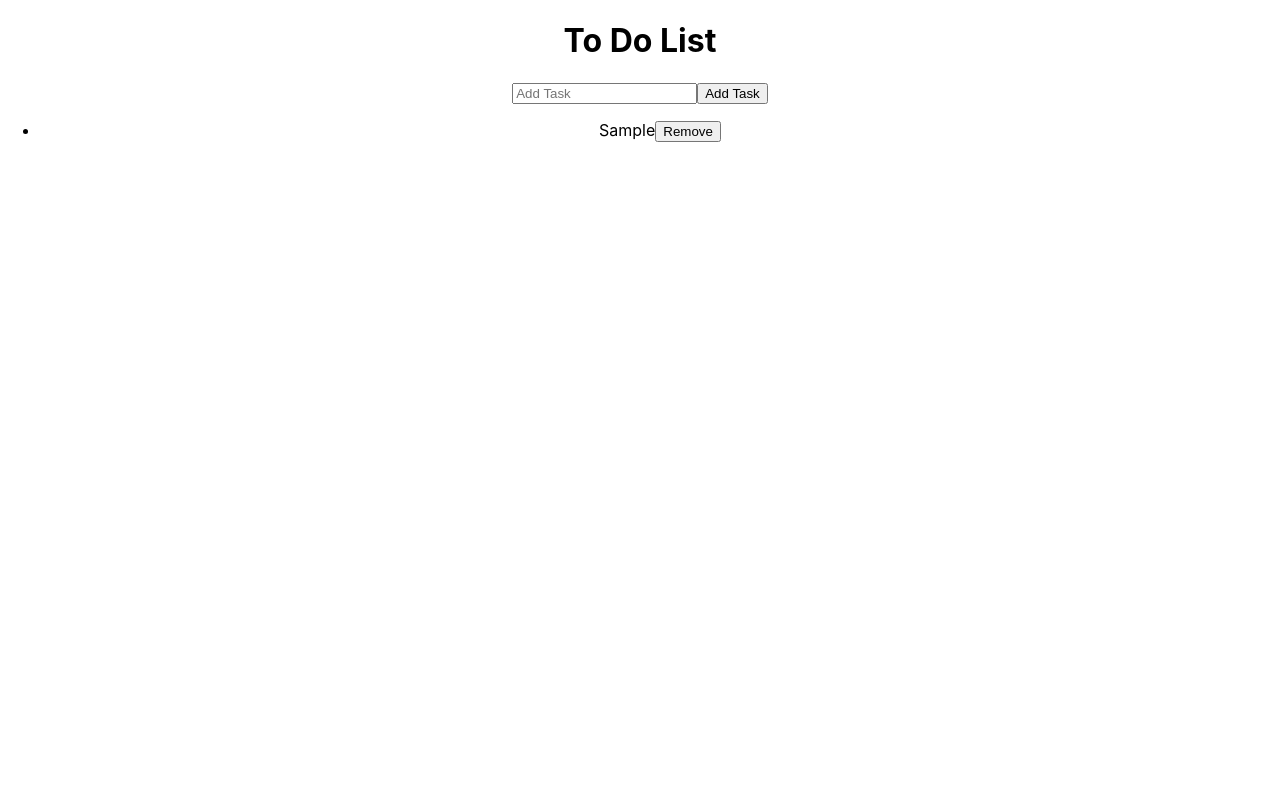
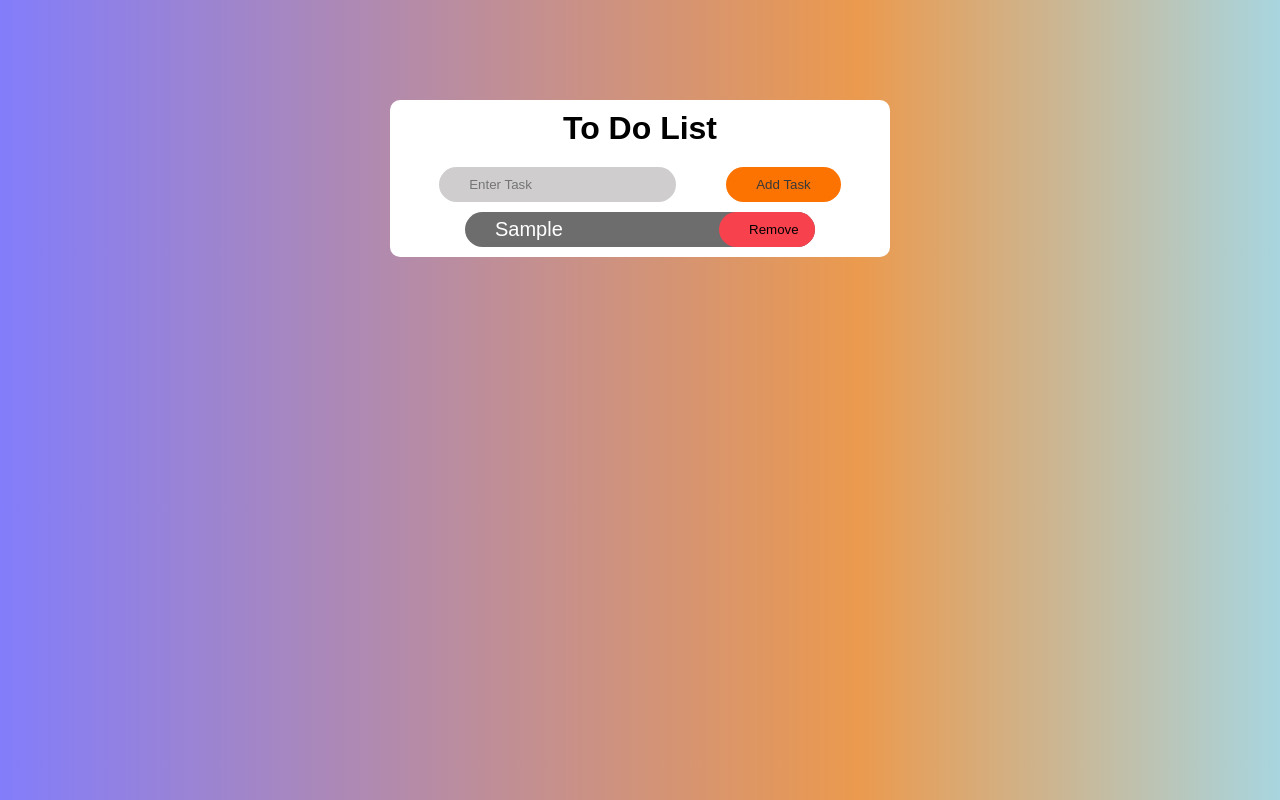
Before and after one commit to MangeshJadhavX/ToDoList_React, a React (Create React App) app: page / in a window 1280 px wide. Both pictures are taken after typing "Sample" into the empty fields and a click on the button "Add Task". Built offline with nearby package versions, Linux system fonts and the light colour scheme.

Commit message:
we added css and complete our to-do-app

```diff
--- a/src/App.css
+++ b/src/App.css
@@ -1,3 +1,105 @@
 .App {
   text-align: center;
 }
+
+
+
+
+
+*{
+  margin: 0;
+  padding: 0;
+  box-sizing: border-box;
+}
+
+html , body {
+  background: rgb(133, 133, 134);
+  background: linear-gradient(90deg, rgb(131, 125, 251) 0%, rgb(235, 154, 78) 67%, rgb(168, 213, 223) 100%);
+}
+
+
+
+.to_do_list{
+   width: 100vw;
+   height: 100vh;
+   display: flex;
+   flex-direction: column;
+   align-items: center;
+   font-family: sans-serif;
+
+}
+
+.container{
+  margin-top: 100px;
+  display: flex;
+  flex-direction: column;
+  width: 500px;
+  gap: 20px;
+  background: white;
+  border-radius: 10px;
+}
+
+.container >h1{
+  font-size: 2rem;
+  font-weight: 800;
+  margin-top: 10px;
+}
+
+
+
+
+.inputStyle{
+  display: flex;
+  align-items: center;
+  justify-content: center;
+  gap: 50px;
+  margin-bottom: 10px;
+}
+
+.inputStyle input{
+  border-radius: 50px;
+  padding: 10px 30px;
+  border: none;
+  background: rgb(207, 205, 205);
+
+}
+
+.btn{
+  padding: 10px 30px;
+  border: none;
+  background: rgb(252, 115, 2);
+  border-radius: 50px;
+  color: rgb(58, 57, 57);
+}
+
+.ul{
+  list-style: none;
+  display: flex;
+  justify-content: center;
+  margin-bottom: 10px;
+
+
+}
+
+.li{
+  font-size: 20px;
+  width: 70%;
+  background: #6d6d6d;
+  border-radius: 50px;
+  display: flex;
+  align-items: center;
+  justify-content: space-between;
+  color: white;
+  font-size: 20px;
+  font-weight: 500;
+  padding-left: 30px;
+
+}
+
+.rmBtn{
+  padding: 10px 30px;
+  background: #f7424e;
+  border: none;
+  border-radius: 50px;
+  width: 30%;
+}
--- a/src/ToDoList.js
+++ b/src/ToDoList.js
@@ -1,55 +1,59 @@
-import React, { useState } from 'react'
-import './'
+import React, { useState } from "react";
+import "./";
 
 export const ToDoList = () => {
+  const [activity, setActivity] = useState("");
+  const [listData, setListData] = useState([]);
 
-    const [activity,setActivity] = useState("");
-    const [listData,setListData] = useState([]);
-
-    function addActivity(){
-     setListData((listData)=>{
-        const addedList = [...listData,activity];
+  function addActivity() {
+    setListData((listData) => {
+      const addedList = [...listData, activity];
       console.log(addedList);
       setActivity("");
       return addedList;
-
-     })
+    });
   }
 
-  function removeActivity(i){
-    const filteringList = listData.filter((elem,id)=>{
+  function removeActivity(i) {
+    const filteringList = listData.filter((elem, id) => {
       return i != id;
-
-    })
+    });
     setListData(filteringList);
-
   }
 
+  return (
+    <div className="to_do_list">
+      <div className="container">
+        <h1>To Do List</h1>
+        <div className="input">
+          <div className="inputStyle">
+            <input
+              value={activity}
+              placeholder="Enter Task"
+              type="text"
+              className="input"
+              onChange={(e) => {
+                setActivity(e.target.value);
+              }}
+            ></input>
+            <button onClick={addActivity} className="btn">
+              Add Task
+            </button>
+          </div>
 
+          {listData != [] &&
+            listData.map((data, i) => {
               return (
-    <div className='to_do_list'>
-        <div className='container'>
-            <h1>To Do List</h1>
-          <div className='input'>
-            <input value= {activity} placeholder='Add Task' type='text' className='input' onChange={(e)=>{
-                setActivity(e.target.value);
-            }} ></input>
-            <button onClick={addActivity} className='btn' >Add Task</button>
-
-                {listData != [] && listData.map((data,i)=>{
-                    return(
-                        <ul className='ul' key={i}>
-                           <li className='li'>{data}<button onClick={()=>removeActivity(i)}>Remove</button></li>
+                <ul className="ul" key={i}>
+                  <li className="li">
+                    {data}
+                    <button className="rmBtn" onClick={() => removeActivity(i)}>Remove</button>
+                  </li>
                 </ul>
-
-
-                    )
+              );
             })}
-
-
-
         </div>
       </div>
     </div>
-  )
-}
+  );
+};
```
Lines whose indentation alone changed are shown as unchanged.
